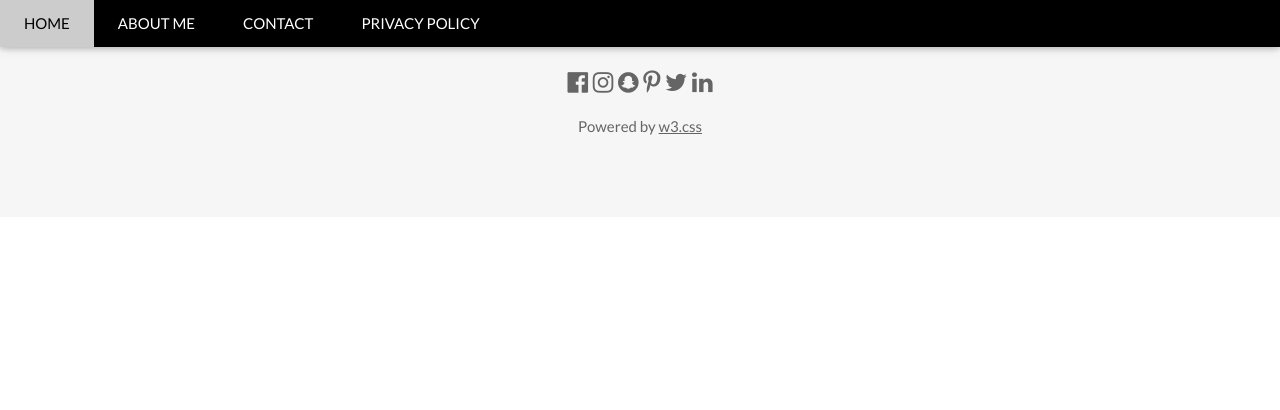
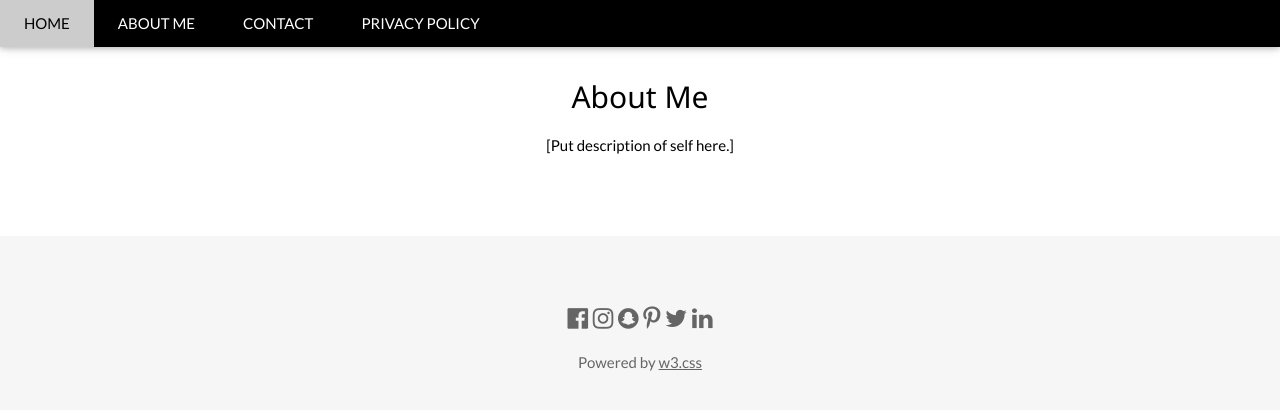
Before and after one commit to jzheng0823/EmailTrackerWebsite, a plain HTML site: page about.html in a window 1280 px wide. Drawn offline with nearby package versions, Linux system fonts and the light colour scheme.

Commit message:
added about me panel

```diff
--- a/about.html
+++ b/about.html
@@ -28,6 +28,12 @@ body {font-family: "Lato", sans-serif}
   <a href="#" class="w3-bar-item w3-button w3-padding-large" onclick="myFunction()">ABOUT ME</a>
   <a href="index.html#contact" class="w3-bar-item w3-button w3-padding-large" onclick="myFunction()">CONTACT</a>
   <a href="privacy.html" class="w3-bar-item w3-button w3-padding-large" onclick="myFunction()">PRIVACY POLICY</a>
+</div>
+
+<!-- Main -->
+<div align="center" class="w3-container w3-content w3-center w3-padding-64">
+  <h2>About Me</h2>
+  <p>[Put description of self here.]</p>
 </div>
 
 
```
